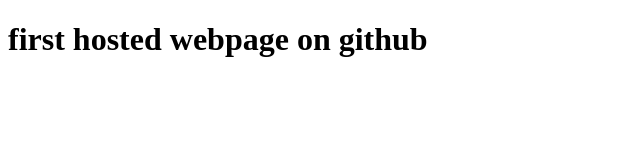
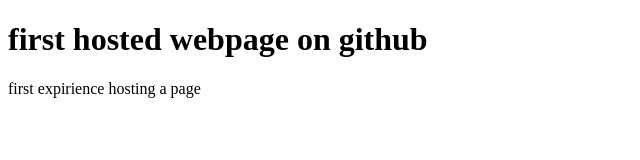
Before and after one commit to Mac-bright/Mac-bright.github.io, a plain HTML site: page index.html in a window 1280 px wide. Shown: the whole page, without its empty margins (0-640 px from the left). Drawn offline with Linux system fonts and the light colour scheme.

Commit message:
added a paragraph

```diff
--- a/index.html
+++ b/index.html
@@ -7,5 +7,6 @@
 </head>
 <body>
     <h1>first hosted webpage on github</h1>
+    <p>first expirience hosting a page</p>
 </body>
 </html>
```
